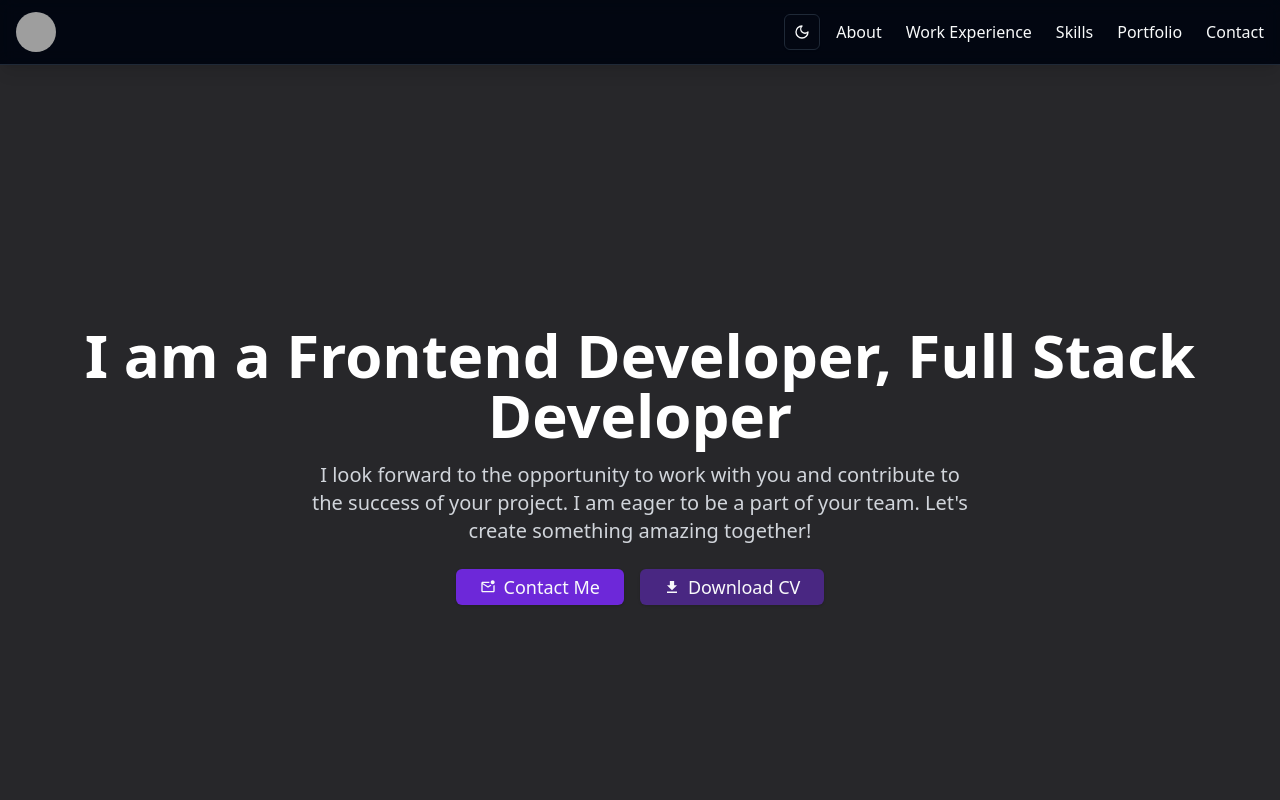
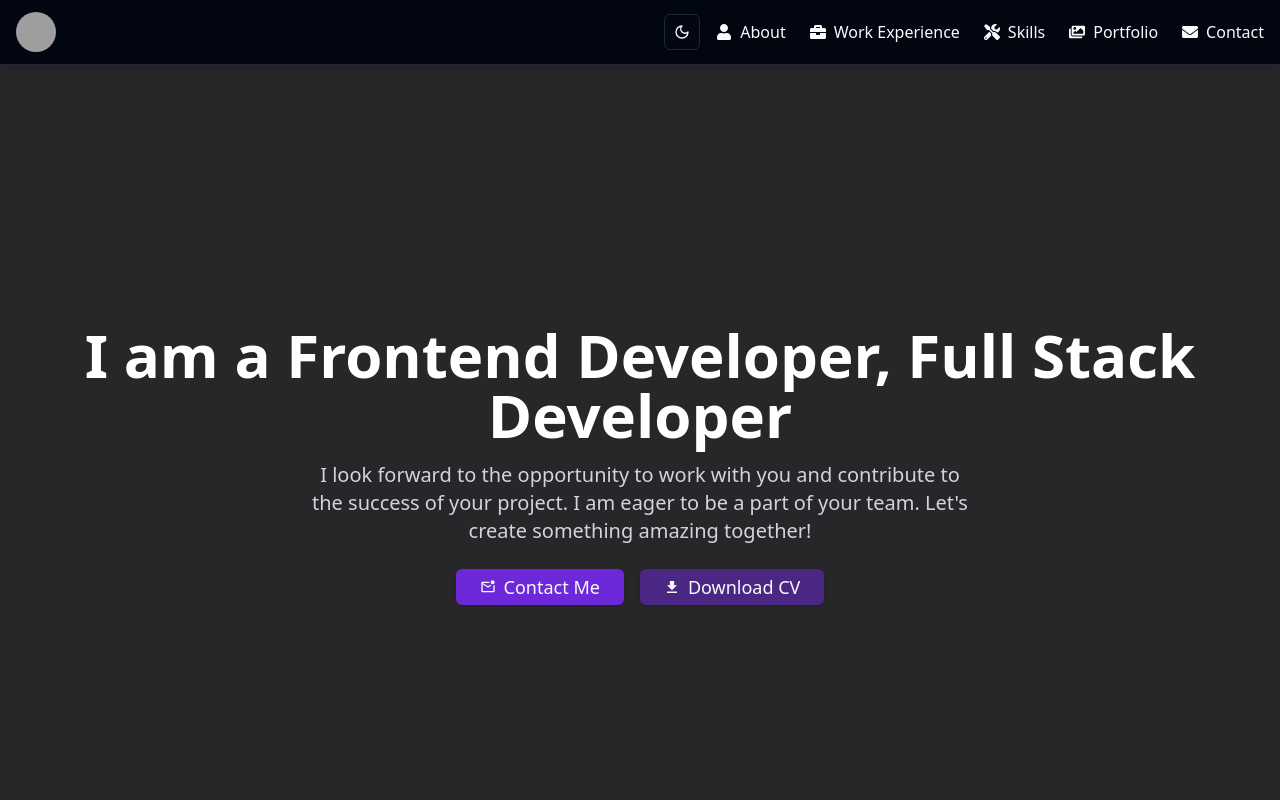
Before and after one commit to oopbest/my-resume-v3, a React (Vite) app: page / in a window 1280 px wide. Shown: the top 800 px of the page. Built offline with nearby package versions, Linux system fonts and the light colour scheme; grey boxes are pictures that could not be loaded.

Commit message:
update menu icon

```diff
--- a/src/components/Navbar.tsx
+++ b/src/components/Navbar.tsx
@@ -11,27 +11,39 @@ import { AvatarDemo } from "@/layout/components/Avatar";
 import { ModeToggle } from "@/layout/components/ModeToggle";
 import { Menu } from "lucide-react";
 import { Link } from "react-scroll"; // For smooth scrolling
+import {
+  FaUser,
+  FaBriefcase,
+  FaTools,
+  FaImages,
+  FaEnvelope,
+} from "react-icons/fa";
 
 const menus = [
   {
     title: "About",
     url: "about",
+    icon: <FaUser />,
   },
   {
     title: "Work Experience",
     url: "work",
+    icon: <FaBriefcase />,
   },
   {
     title: "Skills",
     url: "skills",
+    icon: <FaTools />,
   },
   {
     title: "Portfolio",
     url: "portfolio",
+    icon: <FaImages />,
   },
   {
     title: "Contact",
     url: "contact",
+    icon: <FaEnvelope />,
   },
 ];
 
@@ -59,9 +71,10 @@ export default function Navbar() {
                 smooth={true}
                 offset={-50}
                 duration={500}
-                className={`cursor-pointer hover:text-primary`}
+                className={`cursor-pointer hover:text-primary flex items-center gap-2`}
                 activeClass="text-primary"
               >
+                {menu.icon}
                 {menu.title}
               </Link>
             ))}
@@ -102,9 +115,10 @@ export default function Navbar() {
                   smooth={true}
                   offset={-50}
                   duration={500}
-                  className={`cursor-pointer hover:text-primary`}
+                  className={`cursor-pointer hover:text-primary flex items-center gap-2`}
                   activeClass="text-primary"
                 >
+                  {menu.icon}
                   {menu.title}
                 </Link>
               ))}
```
